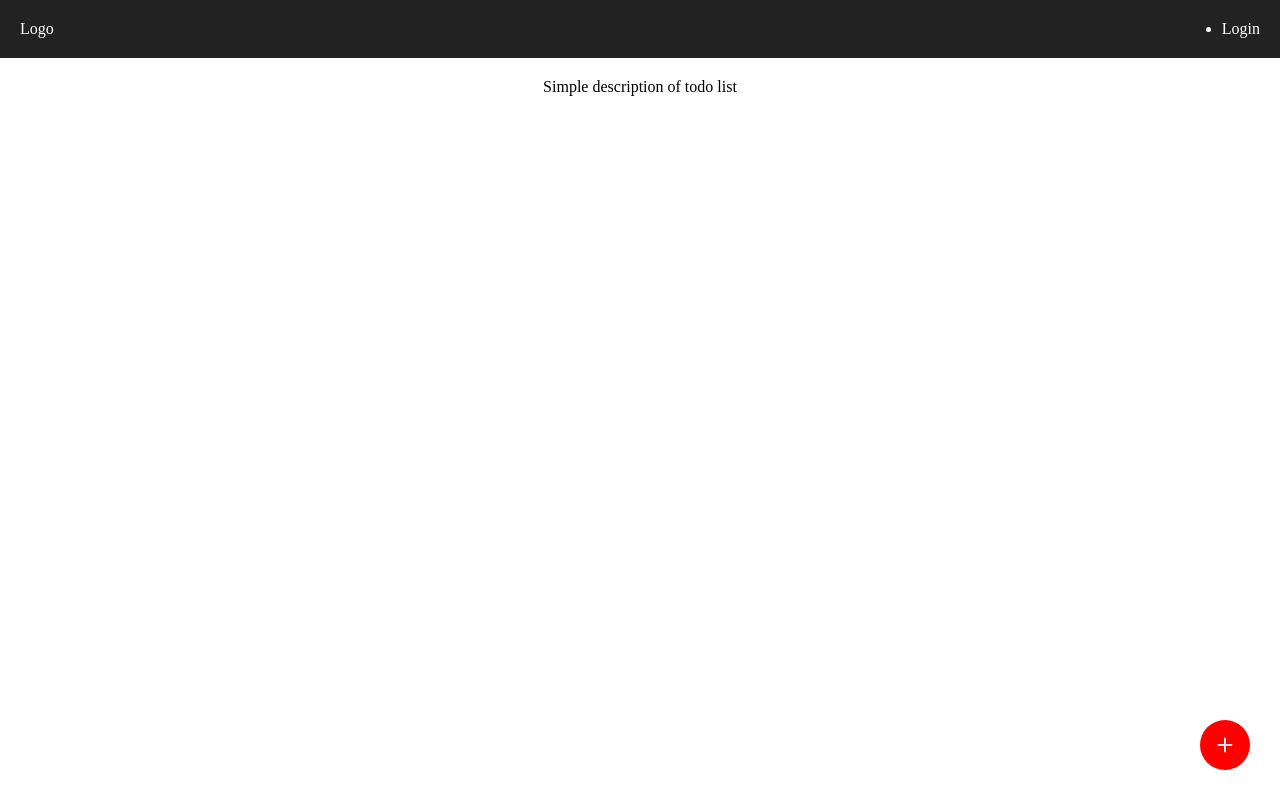
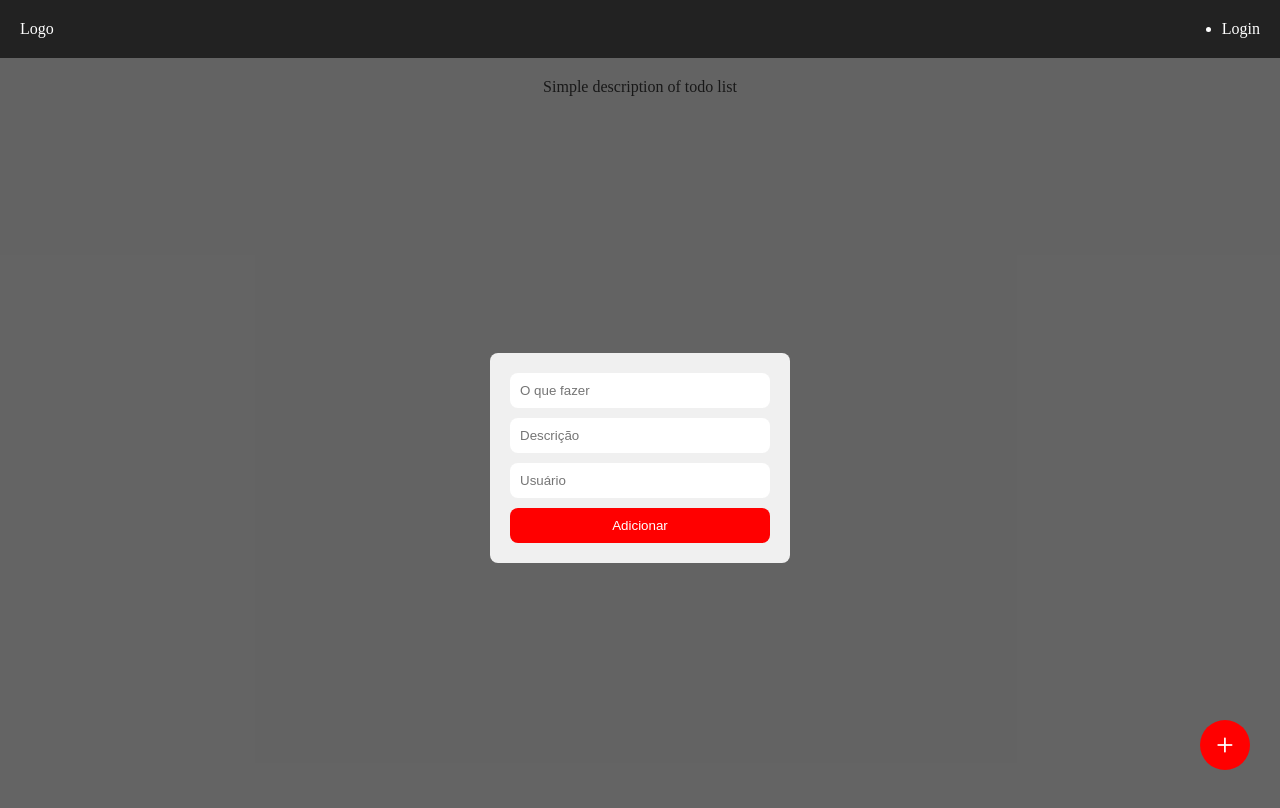
Before and after one commit to EdAndrade/trilha-fullstack-fron-end-todolist, a Nuxt app: page / in a window 1280 px wide. Shown: the top 808 px of the page. Built offline with nearby package versions, Linux system fonts and the light colour scheme.

Commit message:
introduced some bug

```diff
--- a/pages/index.vue
+++ b/pages/index.vue
@@ -1,7 +1,7 @@
 <template>
 	<div class="homePage">
 		<Header/>
-		<AddTodo v-show="showTodo"v-on:closeModal="handleTodo" v-on:addTodoToList="increaseTodoList" />
+		<AddTodo v-on:closeModal="handleTodo" v-on:addTodoToList="increaseTodoList" />
 		<section class="todolist">
 
 			<p>Simple description of todo list</p>
```
